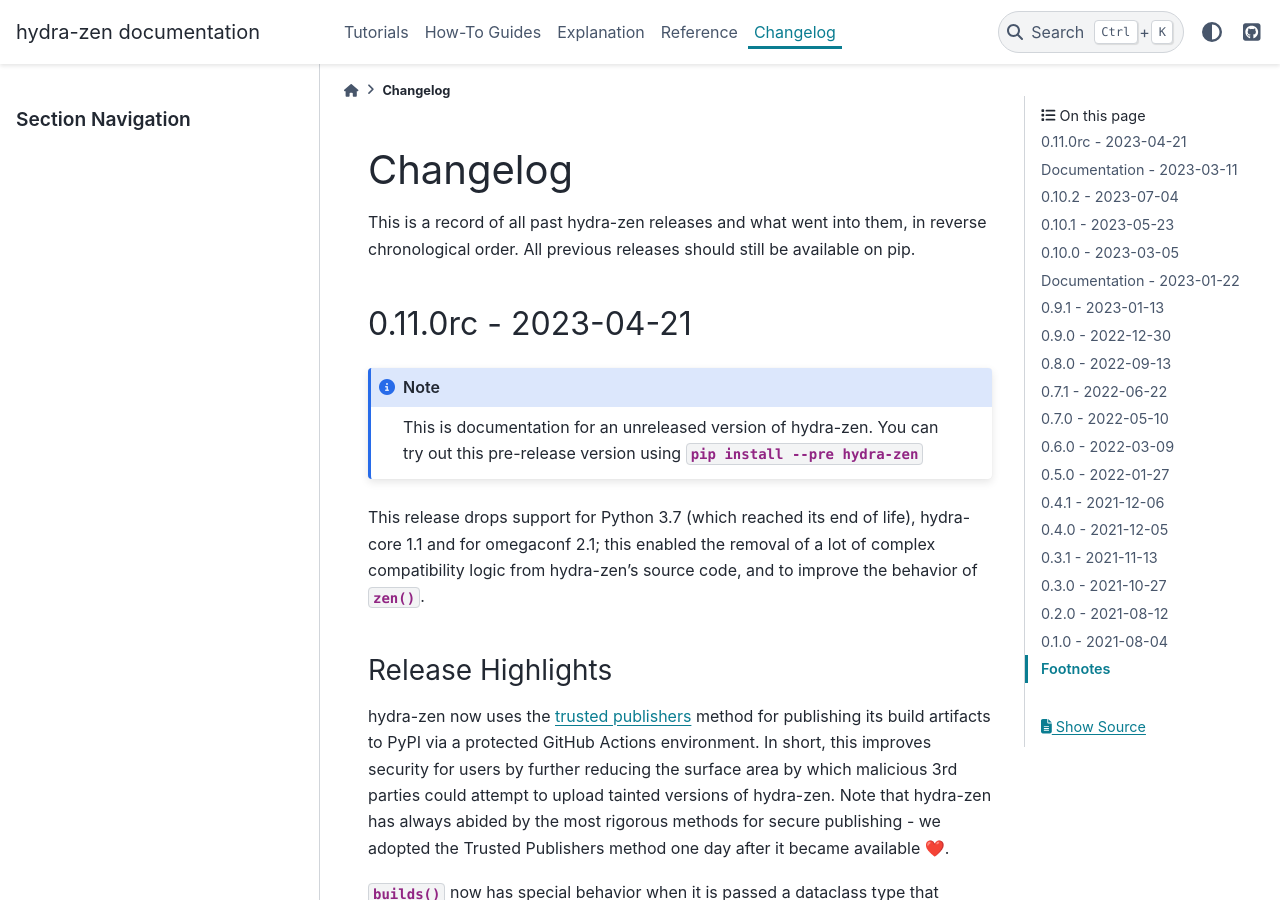
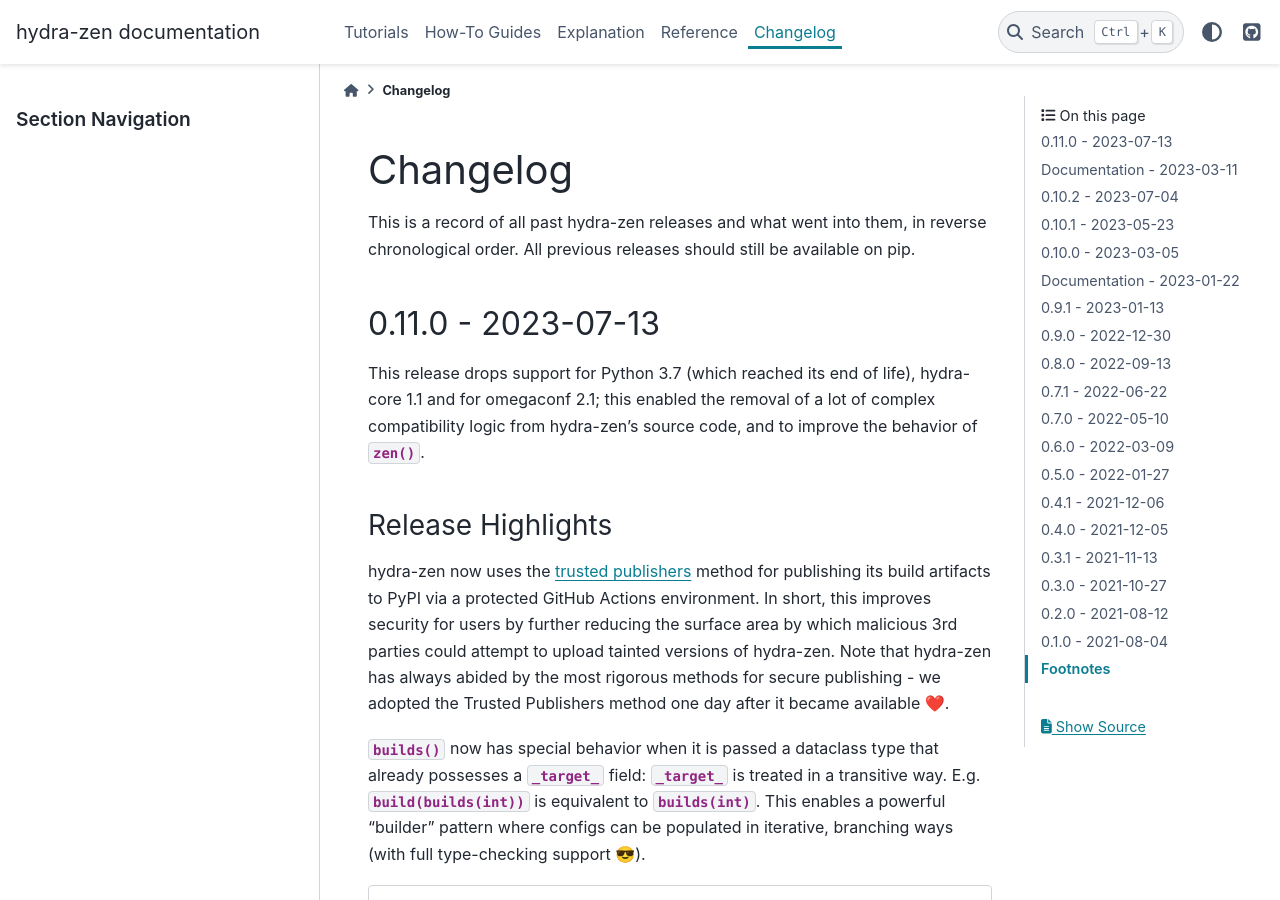
Before and after one commit to mit-ll-responsible-ai/hydra-zen, a Sphinx documentation site: the page built from docs/source/changes.rst, in a window 1280 px wide and 900 px high. Built offline with Sphinx 7.4.7 and the PyData theme 0.15.4, drawn with Linux system fonts in a browser that asks for light colours; the version number could not be read and is left out.

Commit message:
update changelog

```diff
--- a/docs/source/changes.rst
+++ b/docs/source/changes.rst
@@ -10,11 +10,10 @@
 
 .. _v0.11.0:
 
----------------------
-0.11.0rc - 2023-04-21
----------------------
+-------------------
+0.11.0 - 2023-07-13
+-------------------
 
-.. note:: This is documentation for an unreleased version of hydra-zen. You can try out this pre-release version using `pip install --pre hydra-zen`
 
 This release drops support for Python 3.7 (which reached its end of life), hydra-core
 1.1 and for omegaconf 2.1; this enabled the removal of a lot of complex compatibility
```
